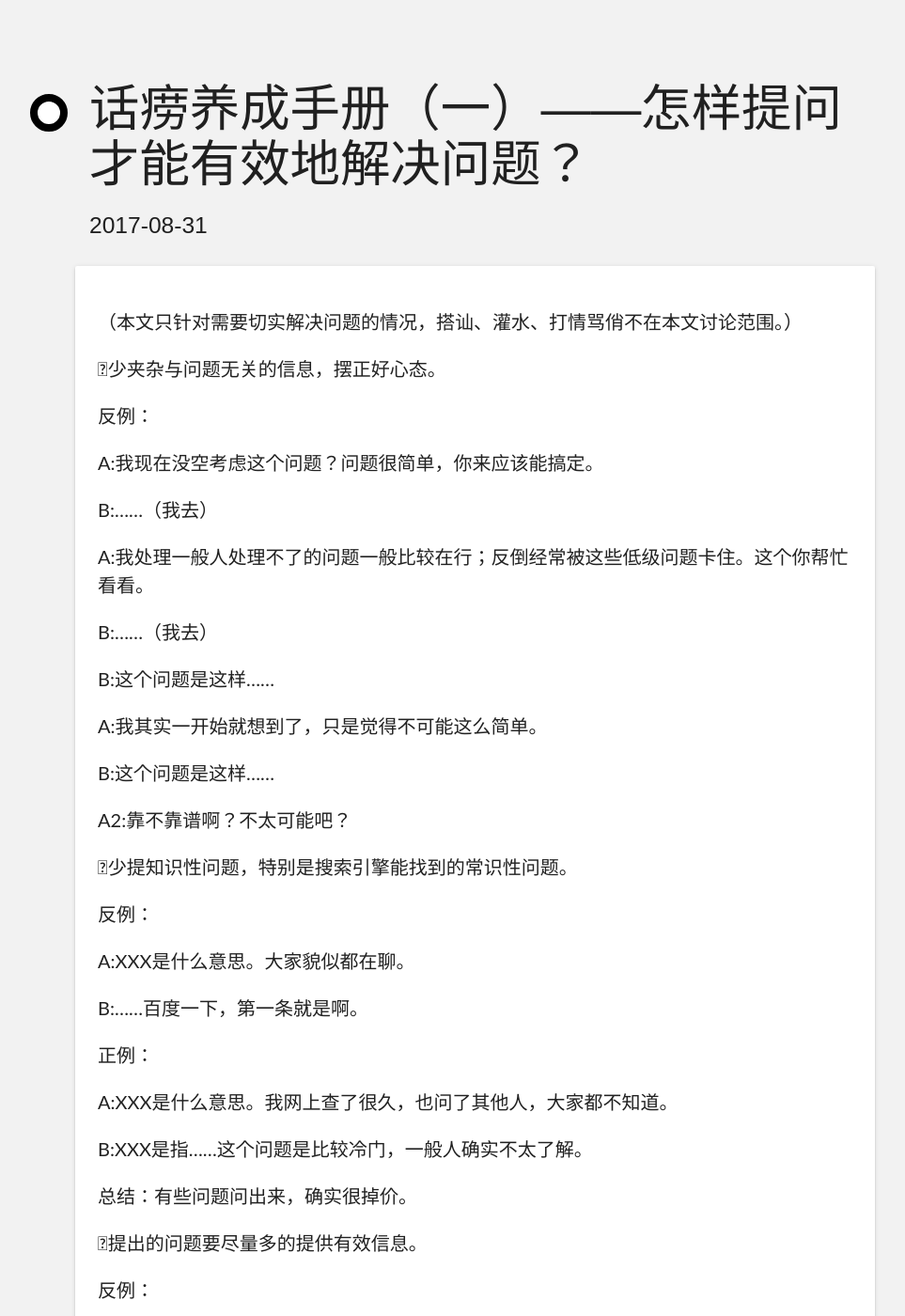
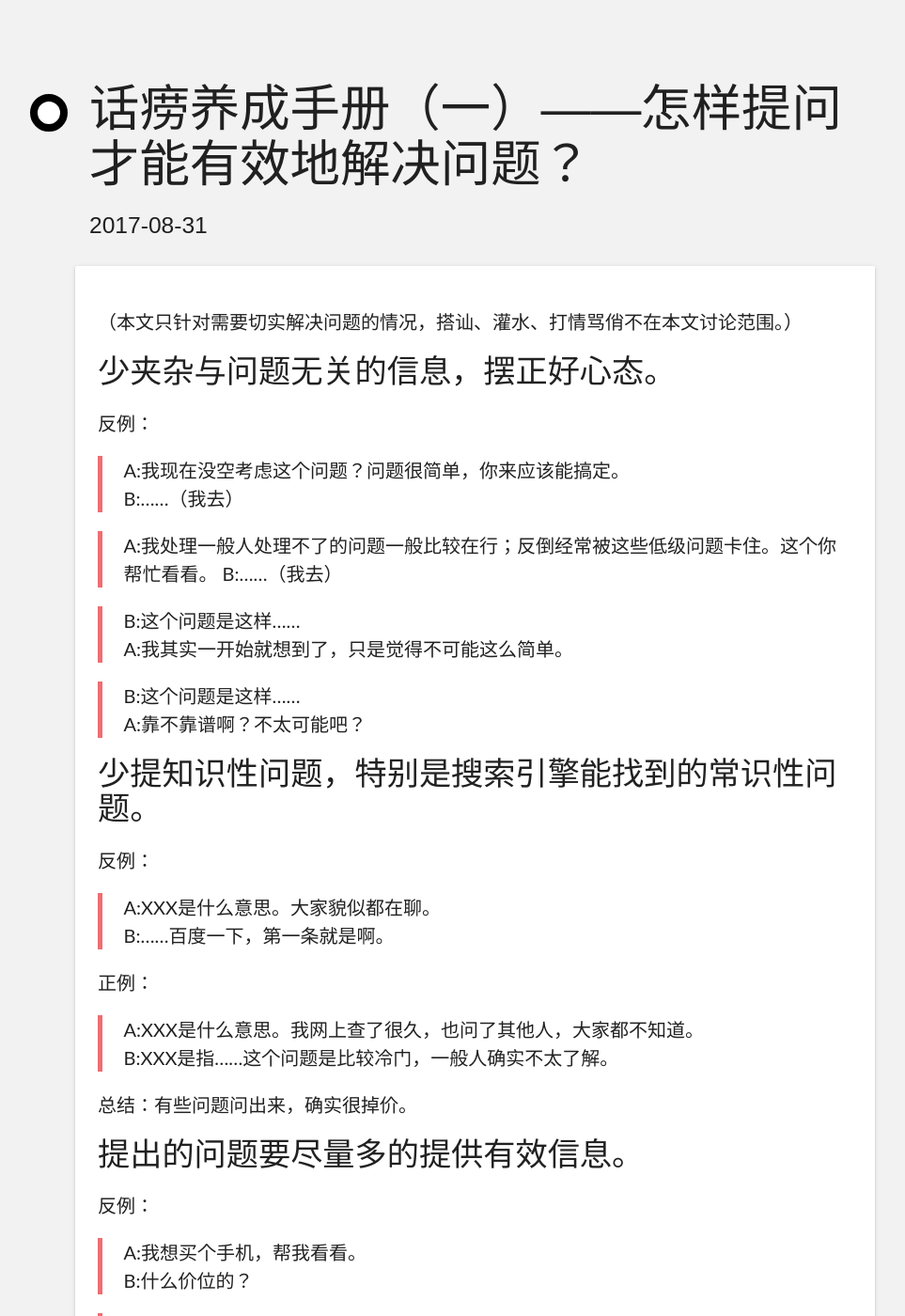
Before and after one commit to unicorn25/unicorn25.github.io, a Jekyll site: the page built from _steps/话痨养成手册（一）.md, in a window 1280 px wide and 1400 px high. Shown: the whole window at 94% size, without its empty margins (157-1120 px from the left). Built offline with Jekyll 4.4.1, drawn with Linux system fonts in a browser that asks for light colours; some of the changed text lies outside the part shown.

```diff
--- a/_steps/话痨养成手册（一）.md
+++ b/_steps/话痨养成手册（一）.md
@@ -7,177 +7,143 @@ date: 2017-08-31
 
 （本文只针对需要切实解决问题的情况，搭讪、灌水、打情骂俏不在本文讨论范围。）
 
-少夹杂与问题无关的信息，摆正好心态。
+#### 少夹杂与问题无关的信息，摆正好心态。
 
 反例：
 
-A:我现在没空考虑这个问题？问题很简单，你来应该能搞定。
-
-B:......（我去）
+>A:我现在没空考虑这个问题？问题很简单，你来应该能搞定。
+>B:......（我去）
 
 
-A:我处理一般人处理不了的问题一般比较在行；反倒经常被这些低级问题卡住。这个你帮忙看看。
-
-B:......（我去）
+>A:我处理一般人处理不了的问题一般比较在行；反倒经常被这些低级问题卡住。这个你帮忙看看。
+>B:......（我去）
 
 
-B:这个问题是这样......
-
-A:我其实一开始就想到了，只是觉得不可能这么简单。
+>B:这个问题是这样......
+>A:我其实一开始就想到了，只是觉得不可能这么简单。
 
 
-B:这个问题是这样......
+>B:这个问题是这样......
+>A:靠不靠谱啊？不太可能吧？
 
-A2:靠不靠谱啊？不太可能吧？
+
+#### 少提知识性问题，特别是搜索引擎能找到的常识性问题。
+
+反例：
+
+>A:XXX是什么意思。大家貌似都在聊。
+>B:......百度一下，第一条就是啊。
+
+正例：
+
+>A:XXX是什么意思。我网上查了很久，也问了其他人，大家都不知道。
+>B:XXX是指......这个问题是比较冷门，一般人确实不太了解。
+
+总结：有些问题问出来，确实很掉价。
 
 
 
-少提知识性问题，特别是搜索引擎能找到的常识性问题。
+#### 提出的问题要尽量多的提供有效信息。
 
 反例：
 
-A:XXX是什么意思。大家貌似都在聊。
+>A:我想买个手机，帮我看看。
+>B:什么价位的？
 
-B:......百度一下，第一条就是啊。
+>A:预算3000左右。
+>B:有什么特别的需求吗？
+
+>A:希望电池经用一点，其他没有什么特别需求。
+>B:平时主要用手机干什么呢？
+
+>A:看电视，偶尔玩玩休闲游戏。
+>B:哦，那XXX应该不错。
 
 正例：
 
-A:XXX是什么意思。我网上查了很久，也问了其他人，大家都不知道。
-
-B:XXX是指......这个问题是比较冷门，一般人确实不太了解。
-
-总结：有些问题问出来，确实很掉价。
-
-提出的问题要尽量多的提供有效信息。
-
-
-
-反例：
-
-A:我想买个手机，帮我看看。
-
-B:什么价位的？
-
-A:预算3000左右。
-
-B:有什么特别的需求吗？
-
-A:希望电池经用一点，其他没有什么特别需求。
-
-B:平时主要用手机干什么呢？
-
-A:看电视，偶尔玩玩休闲游戏。
-
-B:哦，那XXX应该不错。
-
-正例：
-
-A:我想买个手机，预算3000左右，希望电池经用一点，其他没有什么特别需求。平时比较多拿来看电视，偶尔玩玩休闲小游戏，你给我推荐一款。
-
-B:哦，那XXX就挺适合你的。
+>A:我想买个手机，预算3000左右，希望电池经用一点，其他没有什么特别需求。平时比较多拿来看电视，偶尔玩玩休闲小游戏，你给我推荐一款。
+>B:哦，那XXX就挺适合你的。
 
 总结：提问前一定要先尝试自问自答。问题提供的信息越准确、充足，得到的答案也会越准确、全面。
 
 
 
-问题要尽量具体，不要过于宽泛。
+#### 问题要尽量具体，不要过于宽泛。
 
 反例：
 
-A:怎么才能找到好工作？
-
-B:.......好好学习，天天向上。
+>A:怎么才能找到好工作？
+>B:.......好好学习，天天向上。
 
 正例：
 
-A:本人国内顶尖院校金融专业大二学生，身边同学纷纷target投行咨询，但我想进BAT的战略投资部，想请教干过或了解工作的知友：1.战略投资部是否愿意招收本科生？2.想进入战略投资部，需要哪些特殊的准备（比如是否需要学几门编程语言？）3.战略投资部的生活状态和薪资、升职等情况。
+>A:本人国内顶尖院校金融专业大二学生，身边同学纷纷target投行咨询，但我想进BAT的战略投资部，想请教干过或了解工作的知友：1.战略投资部是否愿意招收本科生？2.想进入战略投资部，需要哪些特殊的准备（比如是否需要学几门编程语言？）3.战略投资部的生活状态和薪资、升职等情况。
 
 总结：不上心的提问，只会得到不上心的答案。一本书都回答不完的问题，别指望别人一句话能回答。
 
 
 
-能用选择提问，就不要用开放式提问。
+#### 能用选择提问，就不要用开放式提问。
 
 反例：
 
-A:怎样才能入户深圳？
-
-B:......我也不是很清楚。
+>A:怎样才能入户深圳？
+>B:......我也不是很清楚。
 
 正例：
 
-A:我本科学历，未婚，请问我是不是只要在深圳连续缴纳社保6个月就可以申请入户深圳了？
-
-B:还差一个XX证明。
+>A:我本科学历，未婚，请问我是不是只要在深圳连续缴纳社保6个月就可以申请入户深圳了？
+>B:还差一个XX证明。
 
 总结：选择题好要比问答题容易，选项不好的情况回答者会补充。尽量让回答者省心省力。如果回答者觉得“这一时半会怎么也说不完”，“不知从何说起”，很有可能就选择敷衍了事了。判断题要比选择题容易，
 
 
 
-调查类提问，尽量带上自己的观点或思考过程。
+#### 调查类提问，尽量带上自己的观点或思考过程。
 
 反例：
 
-A:怎么看待......
+>A:怎么看待......
+>B1:......（他是在考核我吗？）
 
-B1:......（他是在考核我吗？）
-
-B2:......（他是倾向于赞成呢？还是反对呢？他在试探我吗？）
-
-B3:我认为......（我说这些他听得懂吗？）
+>B2:......（他是倾向于赞成呢？还是反对呢？他在试探我吗？）
+>B3:我认为......（我说这些他听得懂吗？）
 
 正例：
 
-A:对于这个问题......我的观点是......我是这么考虑的......你帮我看看哪里出了问题。
-
-B:你忽略了一种情况，那就是......
+>A:对于这个问题......我的观点是......我是这么考虑的......你帮我看看哪里出了问题。
+>B:你忽略了一种情况，那就是......
 
 总结：
 
 提问者表明观点与思考过程：
 
-a.有助于回答者第一时间领会提问者的意图，打消不必要的疑虑；
-
-b.回答者可以迅速找准回答角度，避免鸡同鸭讲；
-
-c.答题者带着观点听取答案这叫解惑，能充分吸收回答内容，否则就是娱乐性质的休闲段子。
+* a.有助于回答者第一时间领会提问者的意图，打消不必要的疑虑；
+* b.回答者可以迅速找准回答角度，避免鸡同鸭讲；**
+* c.答题者带着观点听取答案这叫解惑，能充分吸收回答内容，否则就是娱乐性质的休闲段子。
 
 
 
-批判性地听取答案。
+#### 批判性地听取答案。
 
 反例：
 
-B：balabalabala.........
-
-A: 嗯。
-
-B：balabalabala.........
-
-A: 嗯。
-
-B：balabalabala.........
-
-A: ......
+>B：balabalabala.........
+>A: 嗯。
+>B：balabalabala.........
+>A: 嗯。
+>B：balabalabala.........
+>A: ......
 
 正例：
 
-B：balabalabala.........
-
-A:（这个概念不懂什么意思，另外一个概念他表述得含糊不清。）
-
-B：balabalabala.........
-
-A:（他提到的这个数据真不真实？）
-
-B：balabalabala.........
-
-A:（A是B的原因，那么还有没有其他原因？）
-
-B：balabalabala.........
-
-A:（A能推出B，那么非B能不能推出非A？）
-
-B：balabalabala.........
-
-A:这个观点比较新颖、但有悖常识，要格外留意。
+>B：balabalabala.........
+>A:（这个概念不懂什么意思，另外一个概念他表述得含糊不清。）
+>B：balabalabala.........
+>A:（他提到的这个数据真不真实？）
+>B：balabalabala.........
+>A:（A是B的原因，那么还有没有其他原因？）
+>B：balabalabala.........
+>A:（A能推出B，那么非B能不能推出非A？）
+>B：balabalabala.........
+>A:这个观点比较新颖、但有悖常识，要格外留意。
```
